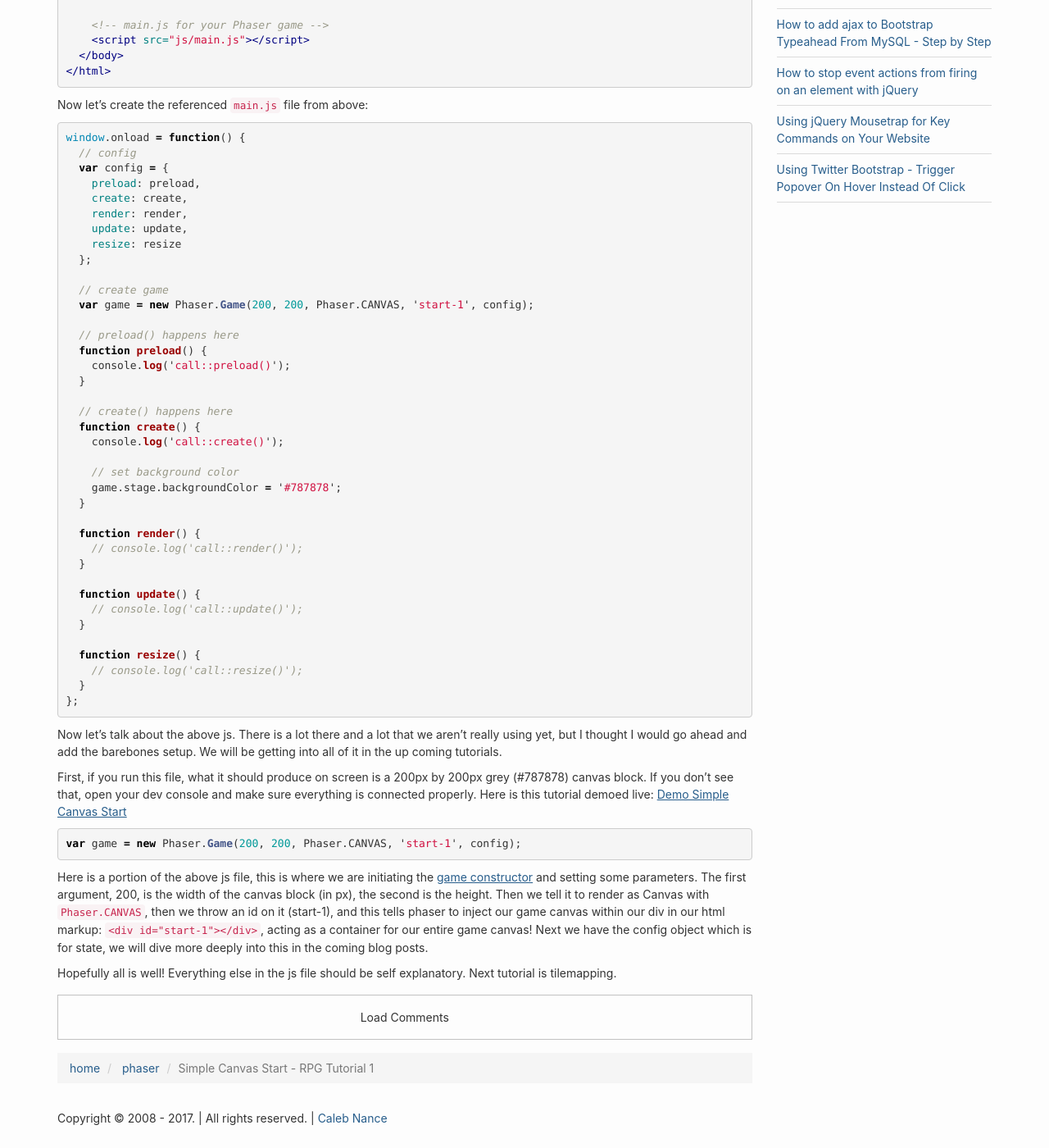
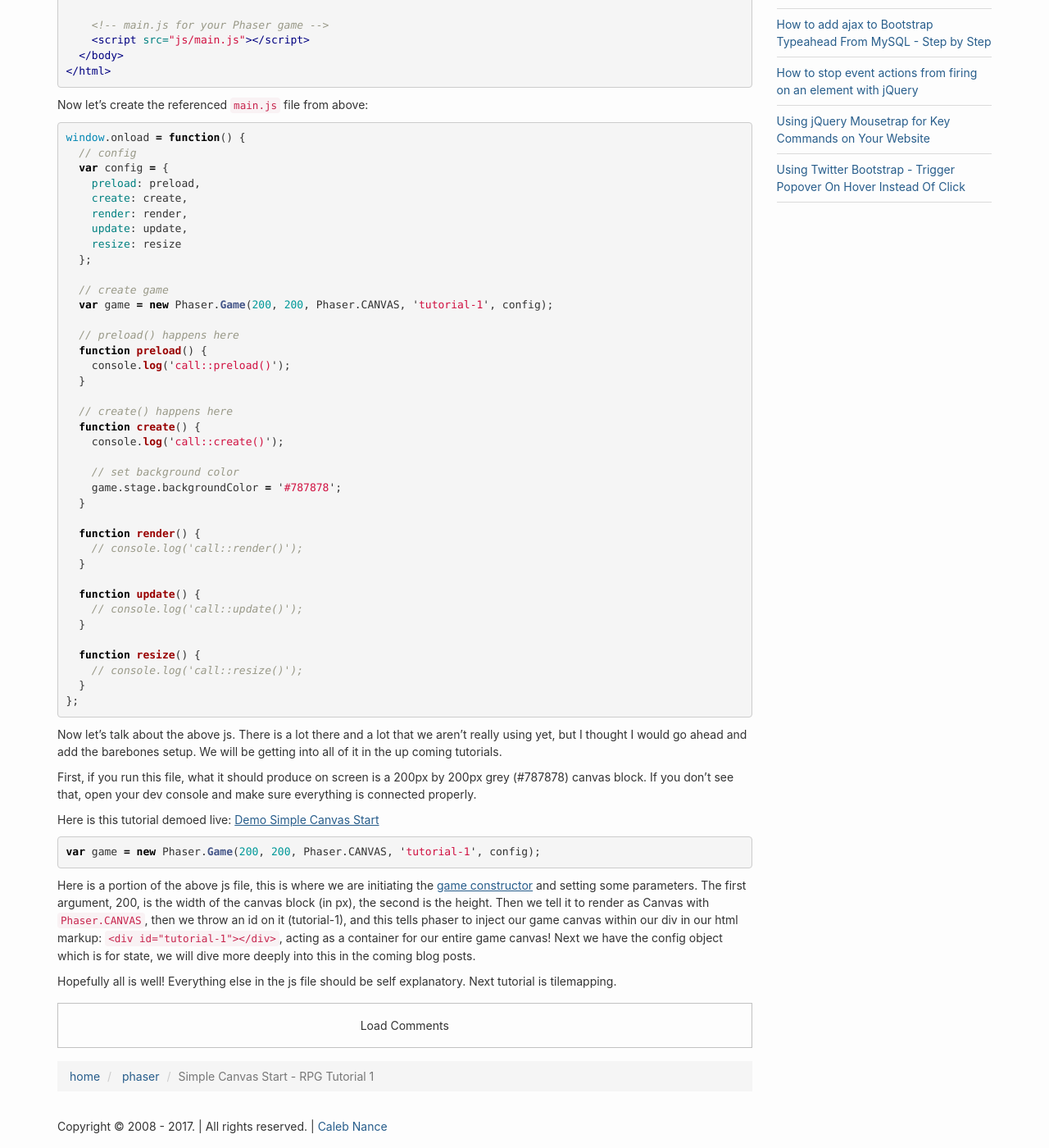
Before and after one commit to calebnance/jekyll_blog-calebnance, a Jekyll site: the page built from _posts/phaser/2017-07-14-simple-canvas-start.markdown, in a window 1280 px wide and 1400 px high, scrolled down 467 px. Shown: the whole window at 82% size. Built offline with Jekyll 4.4.1, drawn with Linux system fonts in a browser that asks for light colours.

Commit message:
updated the first tutorial post to be more like the other way i want to go with things.

```diff
--- a/_posts/phaser/2017-07-14-simple-canvas-start.markdown
+++ b/_posts/phaser/2017-07-14-simple-canvas-start.markdown
@@ -24,7 +24,7 @@
   </head>
   <body>
     <!-- Canvas Map Container -->
-    <div id="start-1"></div>
+    <div id="tutorial-1"></div>
 
     <!-- main.js for your Phaser game -->
     <script src="js/main.js"></script>
@@ -46,7 +46,7 @@
   };
 
   // create game
-  var game = new Phaser.Game(200, 200, Phaser.CANVAS, 'start-1', config);
+  var game = new Phaser.Game(200, 200, Phaser.CANVAS, 'tutorial-1', config);
 
   // preload() happens here
   function preload() {
@@ -77,12 +77,14 @@
 
 Now let's talk about the above js. There is a lot there and a lot that we aren't really using yet, but I thought I would go ahead and add the barebones setup. We will be getting into all of it in the up coming tutorials.
 
-First, if you run this file, what it should produce on screen is a 200px by 200px grey (#787878) canvas block. If you don't see that, open your dev console and make sure everything is connected properly. Here is this tutorial demoed live: <a href="{{ "/tutorial/phaser/simple-canvas-start.html" | relative_url }}" target="_blank" rel="nofollow">Demo Simple Canvas Start</a>
+First, if you run this file, what it should produce on screen is a 200px by 200px grey (#787878) canvas block. If you don't see that, open your dev console and make sure everything is connected properly.
+
+Here is this tutorial demoed live: <a href="{{ "/tutorial/phaser/simple-canvas-start.html" | relative_url }}" target="_blank" rel="nofollow">Demo Simple Canvas Start</a>
 
 {% highlight javascript %}
-var game = new Phaser.Game(200, 200, Phaser.CANVAS, 'start-1', config);
+var game = new Phaser.Game(200, 200, Phaser.CANVAS, 'tutorial-1', config);
 {% endhighlight %}
 
-Here is a portion of the above js file, this is where we are initiating the <a href="https://phaser.io/docs/2.6.2/Phaser.Game.html" target="_blank" rel="nofollow">game constructor</a> and setting some parameters. The first argument, 200, is the width of the canvas block (in px), the second is the height. Then we tell it to render as Canvas with `Phaser.CANVAS`, then we throw an id on it (start-1), and this tells phaser to inject our game canvas within our div in our html markup: `<div id="start-1"></div>`, acting as a container for our entire game canvas! Next we have the config object which is for state, we will dive more deeply into this in the coming blog posts.
+Here is a portion of the above js file, this is where we are initiating the <a href="https://phaser.io/docs/2.6.2/Phaser.Game.html" target="_blank" rel="nofollow">game constructor</a> and setting some parameters. The first argument, 200, is the width of the canvas block (in px), the second is the height. Then we tell it to render as Canvas with `Phaser.CANVAS`, then we throw an id on it (tutorial-1), and this tells phaser to inject our game canvas within our div in our html markup: `<div id="tutorial-1"></div>`, acting as a container for our entire game canvas! Next we have the config object which is for state, we will dive more deeply into this in the coming blog posts.
 
 Hopefully all is well! Everything else in the js file should be self explanatory. Next tutorial is tilemapping.
--- a/_posts/tutorial/phaser/2017-07-14-simple-canvas-start.markdown
+++ b/_posts/tutorial/phaser/2017-07-14-simple-canvas-start.markdown
@@ -1,11 +1,11 @@
 ---
 layout: phaser-2.6.2_tutorial
-title: "Simple Canvas Start | RPG Tutorial 1"
+title: "Simple Canvas Start | RPG Tutorial 1 | Demo"
 date: 2017-07-14 23:49:18 -0500
 excerpt: A very basic tutorial on how to start developing on the Phaser game engine..
 categories: tutorial phaser
 tags: phaser tutorial rpg howto javascript
 nofeature: true
 phaser-script: 1-simple-canvas-start.js
-phaser-id: start-1
+phaser-id: tutorial-1
 ---
--- a/assets/js/tutorial/phaser/1-simple-canvas-start.js
+++ b/assets/js/tutorial/phaser/1-simple-canvas-start.js
@@ -9,7 +9,7 @@
   };
 
   // create game
-  var game = new Phaser.Game(200, 200, Phaser.CANVAS, 'start-1', config);
+  var game = new Phaser.Game(200, 200, Phaser.CANVAS, 'tutorial-1', config);
 
   // preload() happens here
   function preload() {
```
